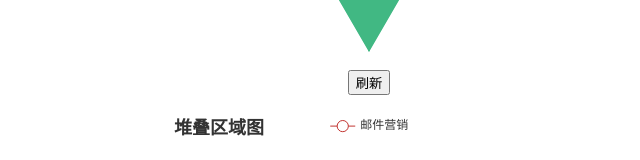
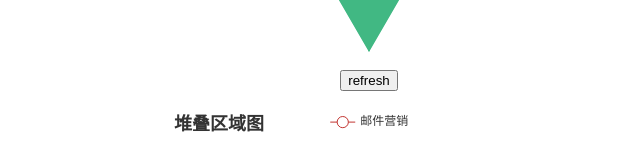
Before and after one commit to oras903/chart, a Vue app: page /line in a window 1280 px wide. Shown: the part 194-354 px from the top of the page, without its empty margins (271-911 px from the left). Built offline with nearby package versions, Linux system fonts and the light colour scheme.

Commit message:
修改中文显示

```diff
--- a/src/views/ChartLine.vue
+++ b/src/views/ChartLine.vue
@@ -1,7 +1,7 @@
 <template>
 <div>
 <div>
-<button v-on:click="refreshCharts()">刷新</button>
+<button v-on:click="refreshCharts()">refresh</button>
 <div class="line" id="line"></div>
 </div>
 </div>
```
